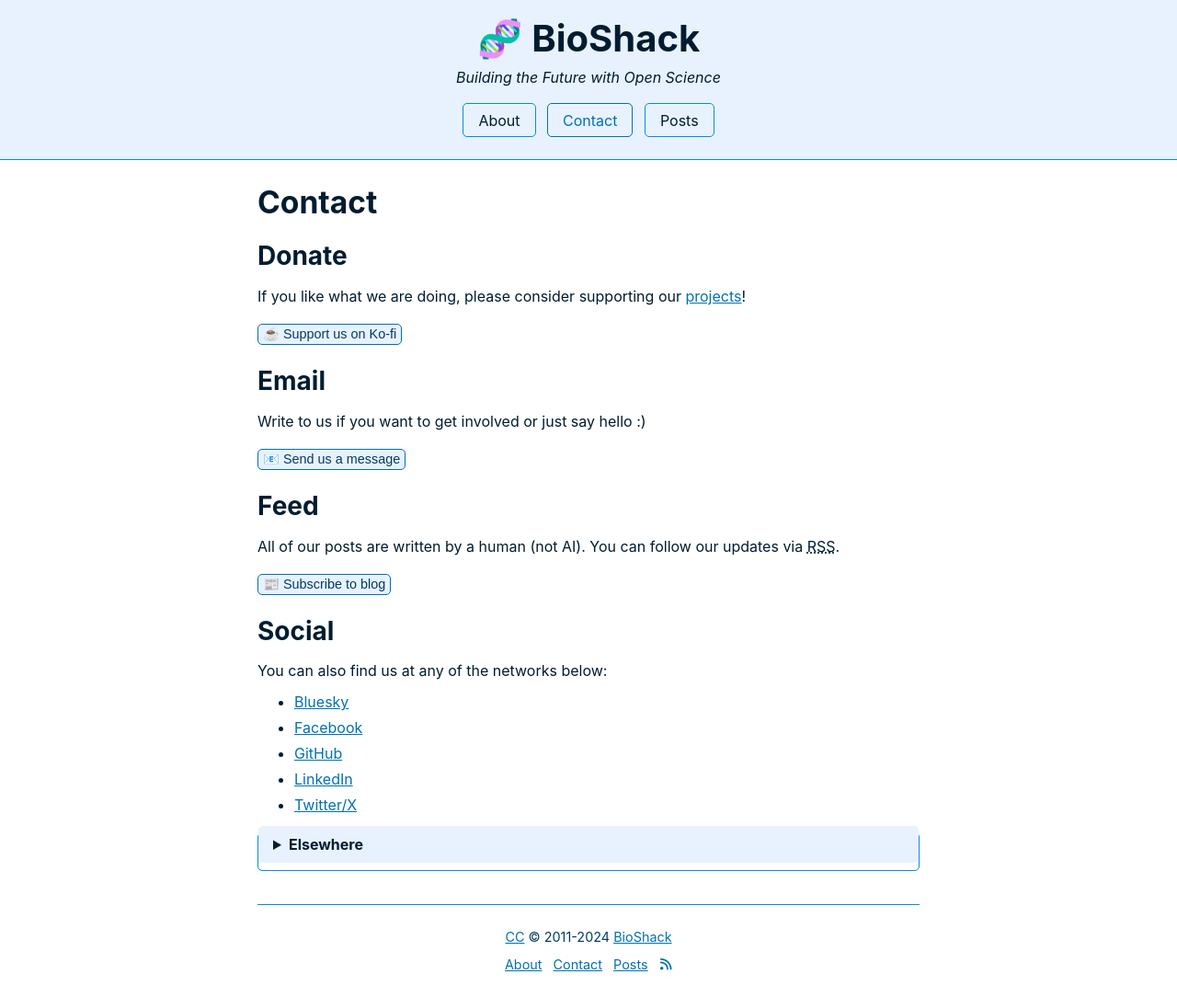
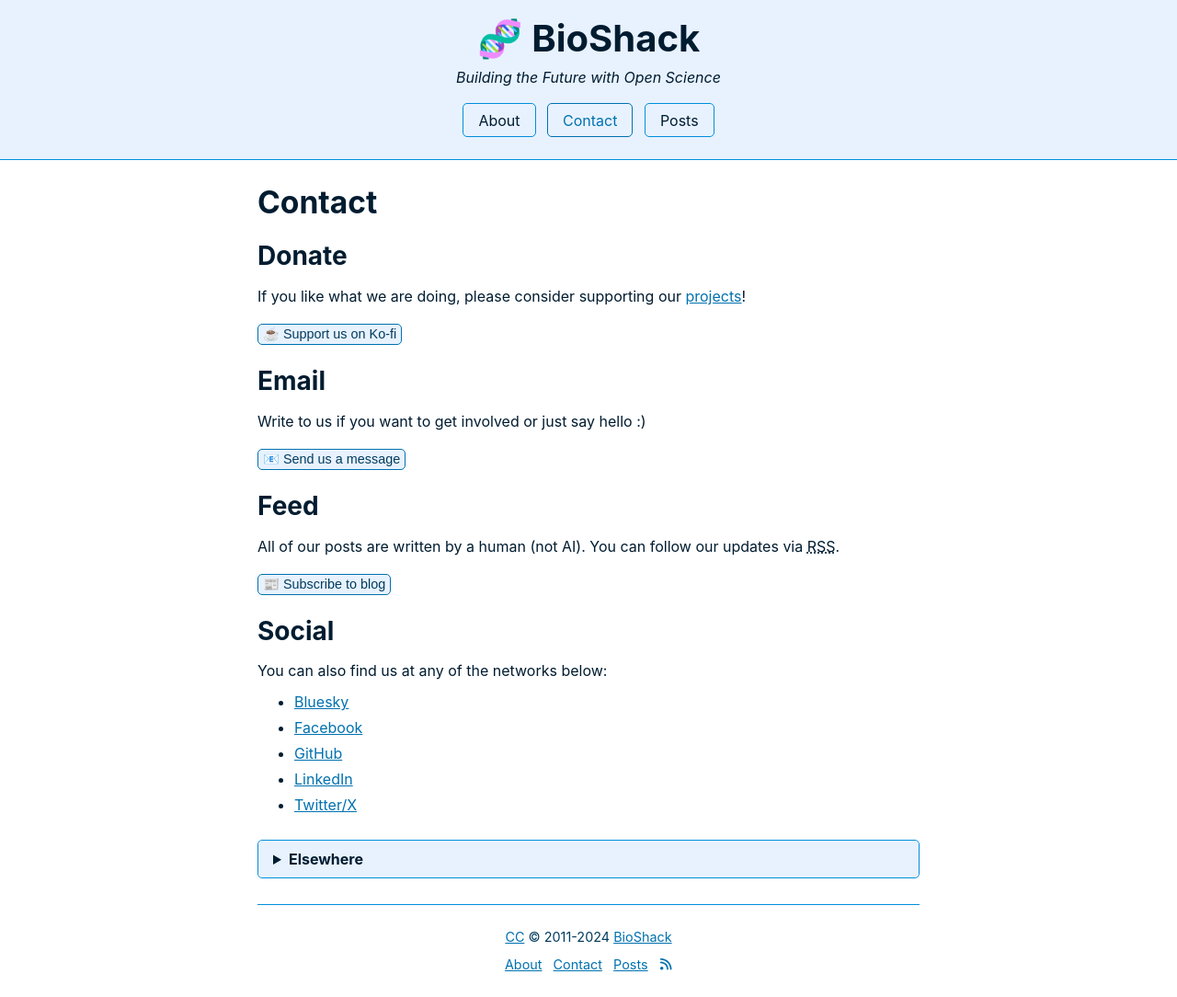
Before and after one commit to megdna/bio, a Jekyll site: the page built from pages/contact.md, in a window 1280 px wide. Shown: the whole page at 92% size. Built offline with Jekyll 4.4.1, drawn with Linux system fonts in a browser that asks for light colours.

Commit message:
Update theme

```diff
--- a/style.css
+++ b/style.css
@@ -250,7 +250,7 @@ sup {
 }
 
 /* Elements */
-article, aside, details, section {
+article, aside, section {
   border: 1px solid var(--border);
   border-radius: 5px;
   margin: 1rem 0;
@@ -278,6 +278,12 @@ section img {
   height: 100px;
 }
 
+details {
+  border: 1px solid var(--border);
+  border-radius: 5px;
+  margin: 1.5rem 0 0.5rem;
+  padding: 0.5rem 1rem;
+}
 summary {
   background-color: var(--bg-box);
   border-radius: 5px;
```
Also changed, not shown: pages/style.md (+1 -1 lines).
